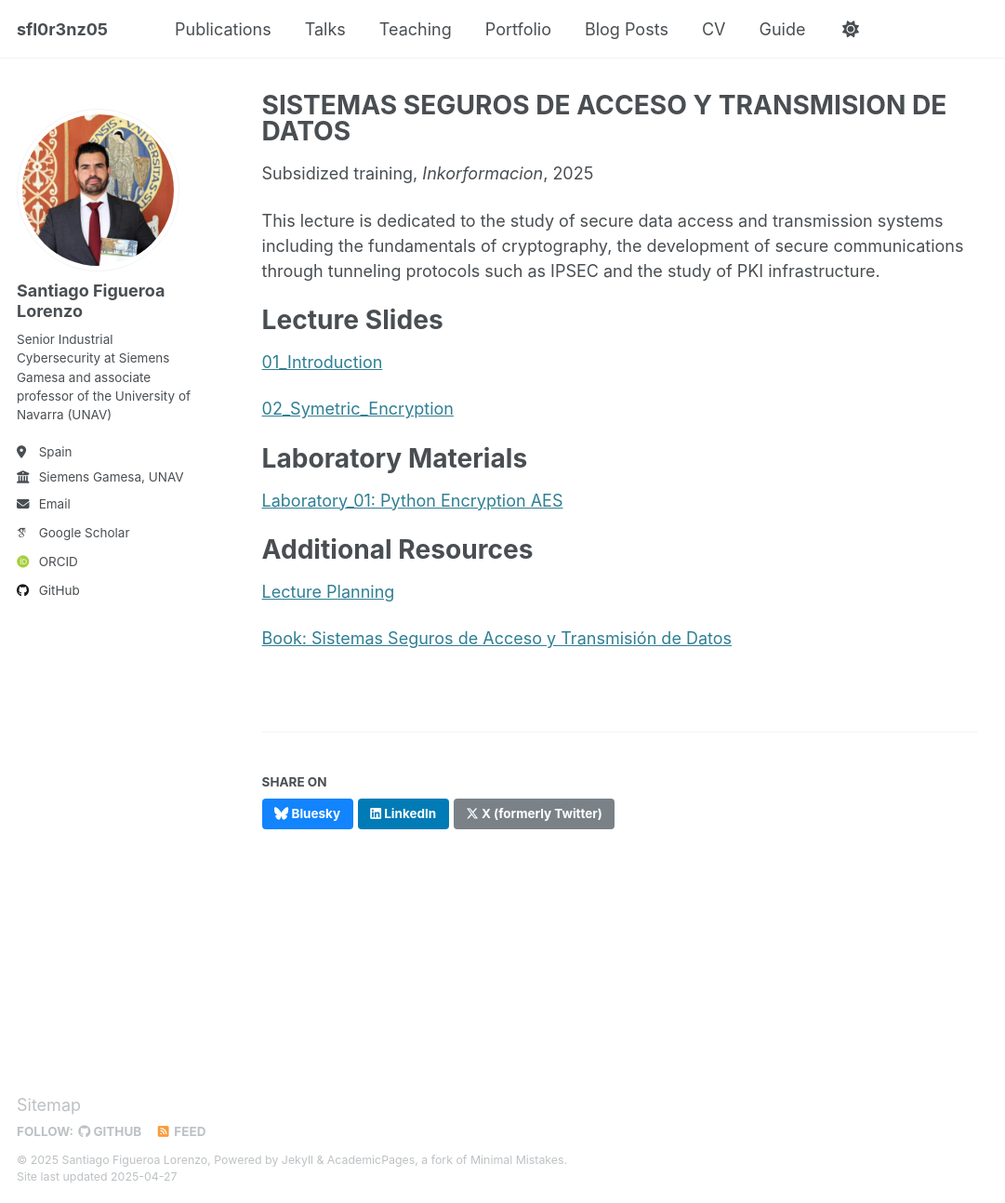
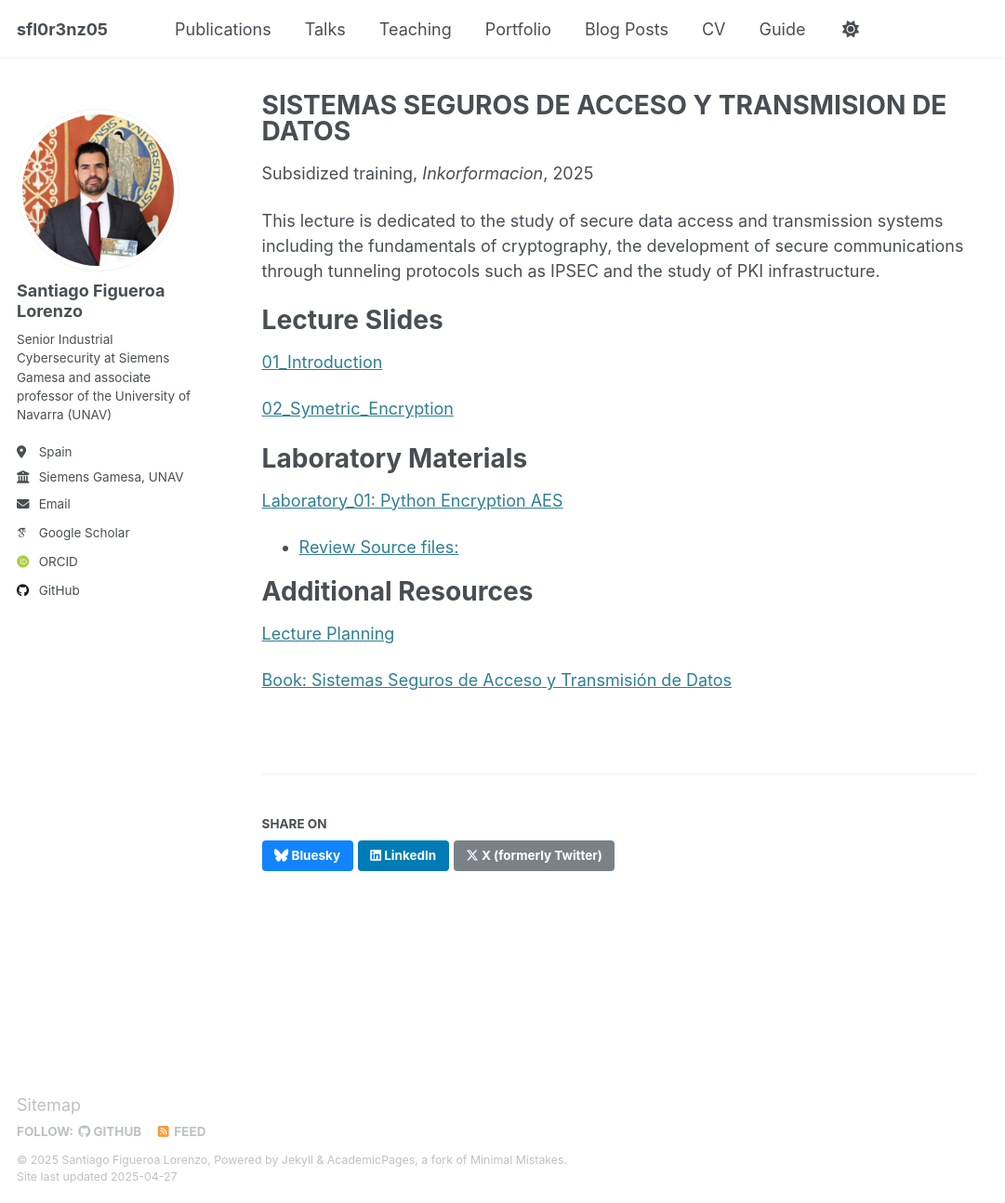
Before and after one commit to sfl0r3nz05/sfl0r3nz05.github.io, a Jekyll site: the page built from _teaching/2025-spring.md, in a window 1280 px wide and 1294 px high. Shown: the whole window at 93% size, without its empty margins (0-1081 px from the left). Built offline with Jekyll 4.4.1, drawn with Linux system fonts in a browser that asks for light colours; some web fonts are replaced.

Commit message:
update lab information

```diff
--- a/_teaching/2025-spring-teaching-1.md
+++ b/_teaching/2025-spring.md
@@ -21,6 +21,8 @@ Laboratory Materials
 
 [Laboratory_01: Python Encryption AES](https://sfl0r3nz05.github.io/files/labs/Laboratory_01.pdf)
 
+   - [Review Source files:](https://github.com/sfl0r3nz05/Lectures_Lab/tree/master/Secure_Access_Systems_and_Data_Transmission/lab1)
+
 Additional Resources
 ======
 
```
Also changed, not shown: 2 other files.
